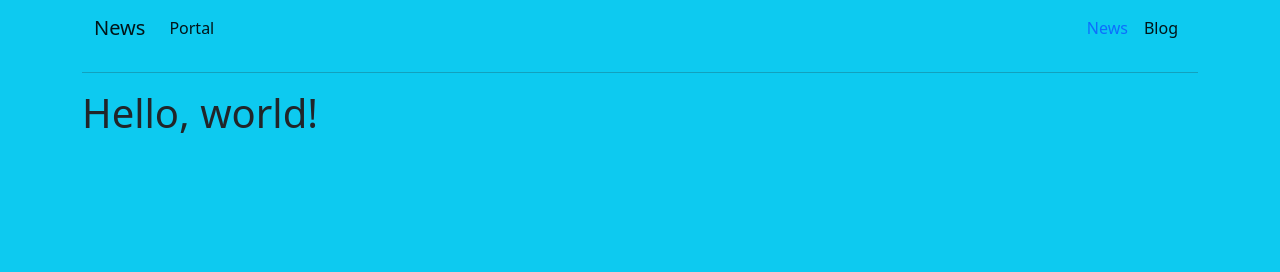
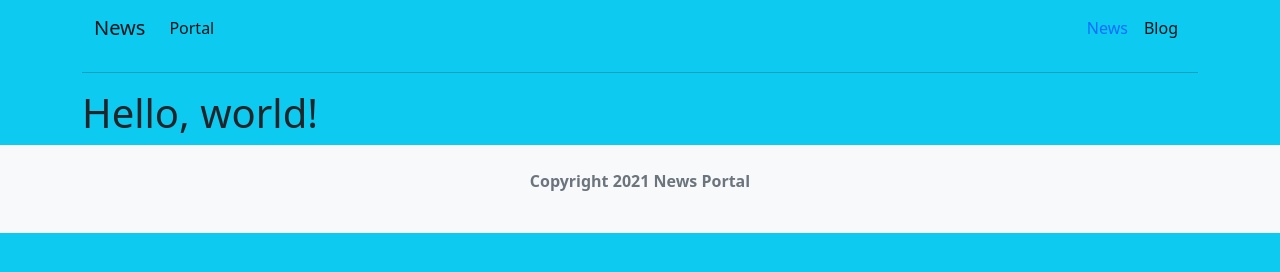
Before and after one commit to mnalambd09/news-portal, a plain HTML site: page index.html in a window 1280 px wide. Drawn offline with nearby package versions, Linux system fonts and the light colour scheme.

Commit message:
footer section added

```diff
--- a/index.html
+++ b/index.html
@@ -41,7 +41,13 @@
             <h1>Hello, world!</h1>
         </main>
     </div>
-
+    <!-- footer section start -->
+    <footer class="bg-light py-4">
+        <div class="container-fluid text-center fw-bold text-secondary">
+            <p>Copyright 2021 News Portal</p>
+        </div>
+    </footer>
+    <!-- footer section end -->
 
 
     <script src="https://cdn.jsdelivr.net/npm/bootstrap@5.2.0/dist/js/bootstrap.bundle.min.js" integrity="sha384-A3rJD856KowSb7dwlZdYEkO39Gagi7vIsF0jrRAoQmDKKtQBHUuLZ9AsSv4jD4Xa" crossorigin="anonymous"></script>
```
